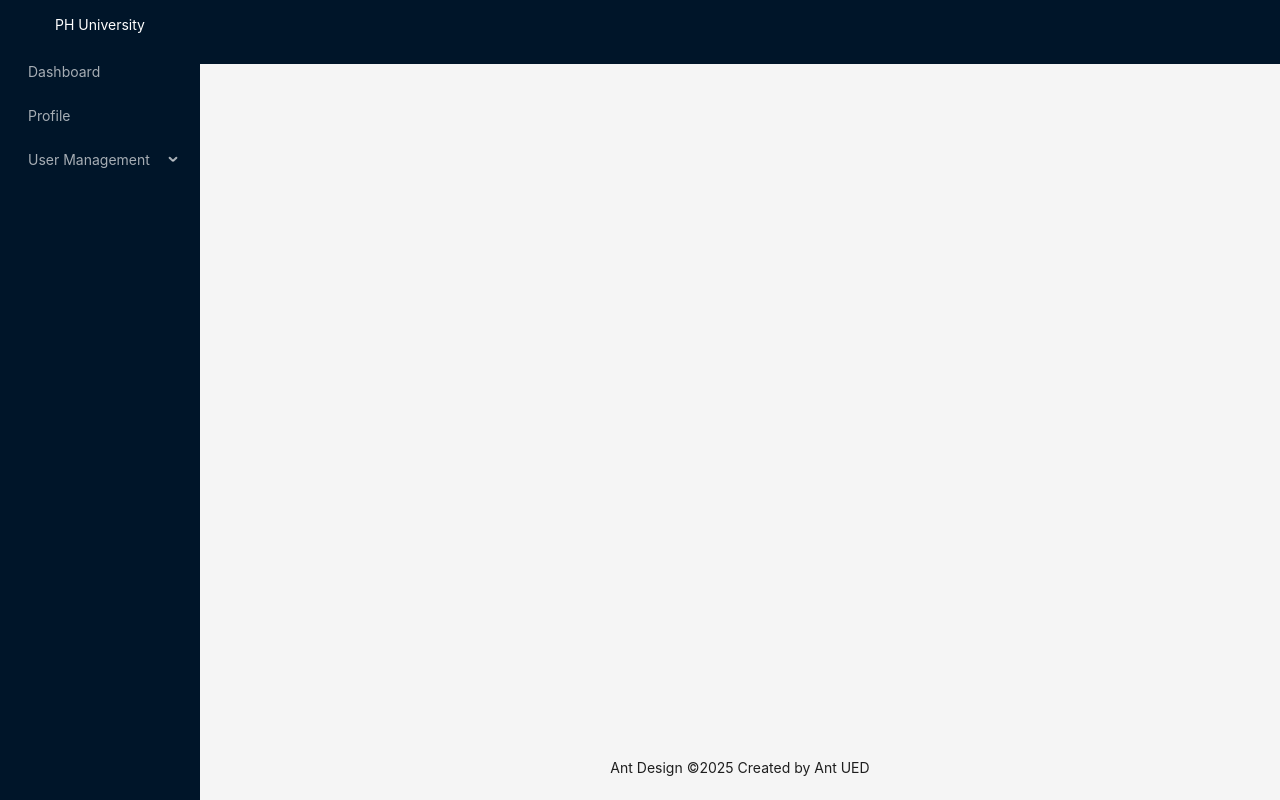
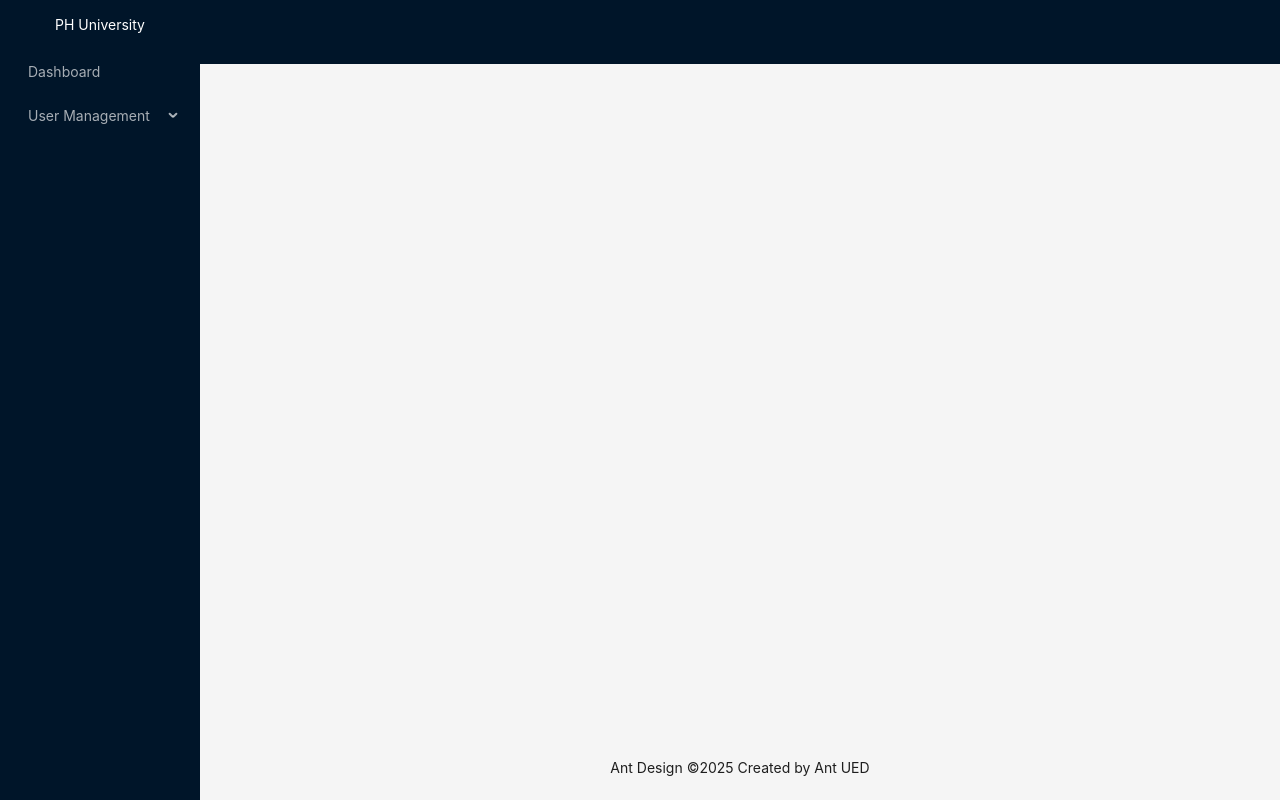
Before and after one commit to alamin-cse44/university-client, a React (Vite) app: page / in a window 1280 px wide. Built offline with nearby package versions, Linux system fonts and the light colour scheme.

Commit message:
Chore: admin routes

```diff
--- a/src/components/layout/MainLayout.tsx
+++ b/src/components/layout/MainLayout.tsx
@@ -5,38 +5,31 @@ import {
 } from "@ant-design/icons";
 import { Layout, Menu, MenuProps, theme } from "antd";
 import { createElement } from "react";
-import { Outlet } from "react-router-dom";
+import { NavLink, Outlet } from "react-router-dom";
 
 const { Header, Content, Footer, Sider } = Layout;
 
-// const items = [UserOutlined, VideoCameraOutlined, UploadOutlined, UserOutlined].map(
-//   (icon, index) => ({
-//     key: String(index + 1),
-//     icon: createElement(icon),
-//     label: `nav ${index + 1}`,
-//   }),
-// );
 
 const items: MenuProps["items"] = [
   {
-    key: "1",
-    label: "Dashboard",
+    key: "Dashboard",
+    label: <NavLink to="/admin/dashboard">Dashboard</NavLink>,
   },
   {
-    key: "2",
-    label: "Profile",
-  },
-  {
-    key: "3",
+    key: "User Management",
     label: "User Management",
     children: [
       {
-        key: "3-1",
-        label: "Submenu 1",
+        key: "Create Admin",
+        label: <NavLink to="/admin/create-admin">Create Admin</NavLink>,
       },
       {
-        key: "3-2",
-        label: "Submenu 2",
+        key: "Create Faculty",
+        label: <NavLink to="/admin/create-faculty">Create Faculty</NavLink>,
+      },
+      {
+        key: "Create Student",
+        label: <NavLink to="/admin/create-student">Create Student</NavLink>,
       },
     ],
   },
--- /dev/null
+++ b/src/pages/admin/CreateAdmin.tsx
@@ -0,0 +1,11 @@
+import React from 'react';
+
+const CreateAdmin = () => {
+    return (
+        <div>
+            <h1>create admin</h1>
+        </div>
+    );
+};
+
+export default CreateAdmin;
--- /dev/null
+++ b/src/pages/admin/CreateFaculty.tsx
@@ -0,0 +1,11 @@
+import React from 'react';
+
+const CreateFaculty = () => {
+    return (
+        <div>
+            <h1>create faculty</h1>
+        </div>
+    );
+};
+
+export default CreateFaculty;
--- /dev/null
+++ b/src/routes/admin.routes.tsx
@@ -0,0 +1,83 @@
+import { ReactNode } from "react";
+import AdminDashboard from "../pages/admin/AdminDashboard";
+import CreateAdmin from "../pages/admin/CreateAdmin";
+import CreateFaculty from "../pages/admin/CreateFaculty";
+import CreateStudent from "../pages/admin/CreateStudent";
+
+type TRoute = {
+  path: string;
+  element: ReactNode;
+};
+
+const adminPaths = [
+  {
+    name: "Dashboard",
+    path: "dashboard",
+    element: <AdminDashboard />,
+  },
+  {
+    name: "User Management",
+    children: [
+      {
+        name: "Create Admin",
+        path: "create-admin",
+        element: <CreateAdmin />,
+      },
+      {
+        name: "Create Faculty",
+        path: "create-faculty",
+        element: <CreateFaculty />,
+      },
+      {
+        name: "Create Student",
+        path: "create-student",
+        element: <CreateStudent />,
+      },
+    ],
+  },
+];
+
+export const adminRoutes = adminPaths.reduce((acc: TRoute[], item) => {
+  if (item.path && item.element) {
+    acc.push({
+      path: item.path,
+      element: item.element,
+    });
+  }
+
+  if(item.children){
+    item.children.forEach((child) => {
+        acc.push({
+            path: child.path,
+            element: child.element,
+        })
+    })
+  }
+
+  return acc;
+}, []);
+
+//! Hardcoded way
+
+// export const adminPaths = [
+//     {
+//       index: true,
+//       element: <AdminDashboard />,
+//     },
+//     {
+//       path: "dashboard",
+//       element: <AdminDashboard />,
+//     },
+//     {
+//       path: "create-admin",
+//       element: <CreateAdmin />,
+//     },
+//     {
+//       path: "create-faculty",
+//       element: <CreateFaculty />,
+//     },
+//     {
+//       path: "create-student",
+//       element: <CreateStudent />,
+//     },
+//   ]
--- a/src/routes/routes.tsx
+++ b/src/routes/routes.tsx
@@ -1,45 +1,28 @@
 import { createBrowserRouter } from "react-router-dom";
 import App from "../App";
-import About from "../pages/About";
-import Contact from "../pages/Contact";
 import Login from "../pages/Login";
 import Register from "../pages/Register";
-import AdminDashboard from "../pages/admin/AdminDashboard";
-import CreateStudent from "../pages/admin/CreateStudent";
+import { adminRoutes } from "./admin.routes";
 
 const router = createBrowserRouter([
   {
     path: "/",
     element: <App />,
-    children: [
-      {
-        path: "about",
-        element: <About />,
-      },
-      {
-        path: "contact",
-        element: <Contact />,
-      },
-    ],
   },
-
   {
     path: "/admin",
     element: <App />,
-    children: [
-      {
-        index: true,
-        element: <AdminDashboard />,
-      },
-      {
-        path: "dashboard",
-        element: <AdminDashboard />,
-      },
-      {
-        path: "create-student",
-        element: <CreateStudent />,
-      },
-    ],
+    children: adminRoutes,
+  },
+  {
+    path: "/faculty",
+    element: <App />,
+    children: adminRoutes,
+  },
+  {
+    path: "/student",
+    element: <App />,
+    children: adminRoutes,
   },
 
   {
```
